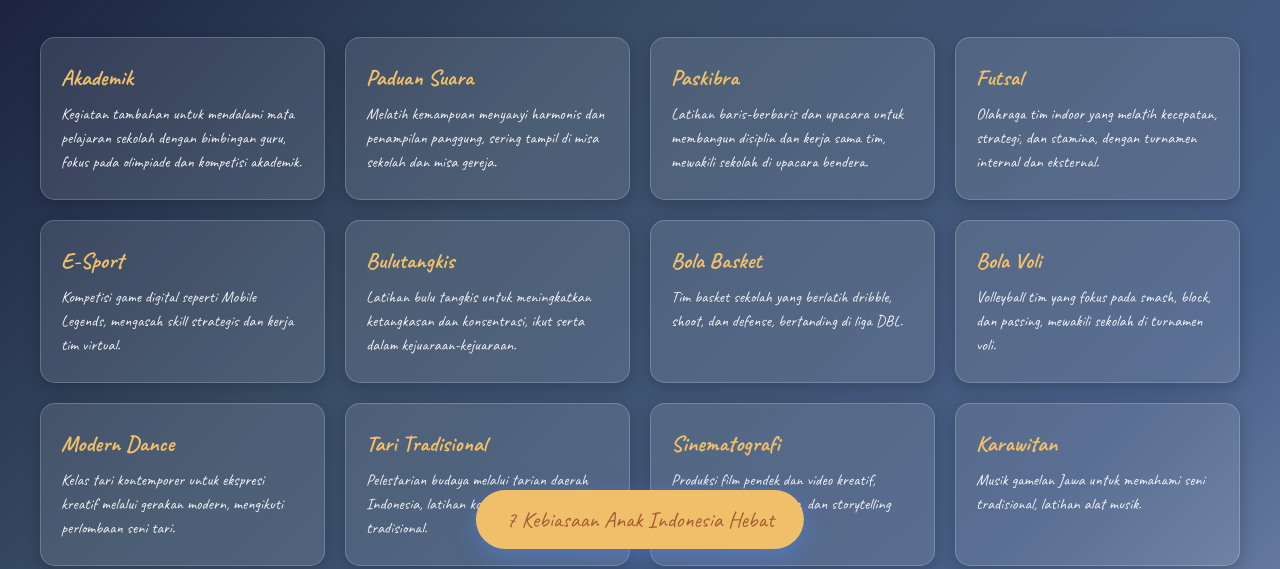
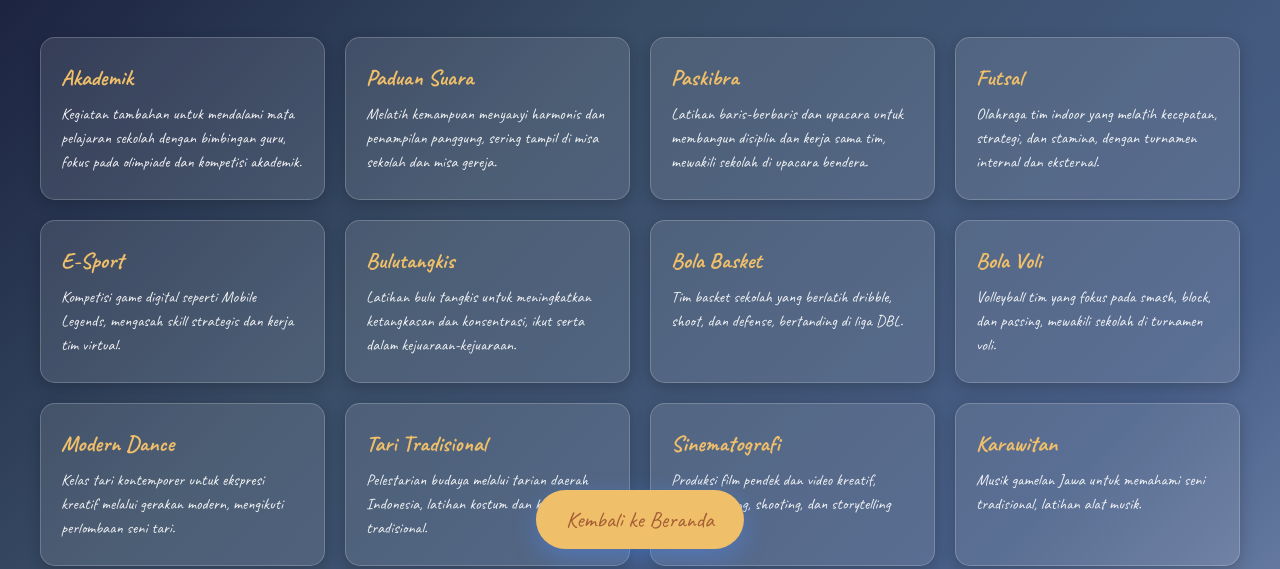
Before and after one commit to AnderBloiseCh/Website, a plain HTML site: page ekstrakulikuler.html in a window 1280 px wide. Shown: the part 231-800 px from the top of the page. Drawn offline with nearby package versions, Linux system fonts and the light colour scheme.

Commit message:
ekstrakulikuler.html

```diff
--- a/ekstrakulikuler.html
+++ b/ekstrakulikuler.html
@@ -484,7 +484,7 @@
 </div>  <!-- Closing .ekstra-grid – Penting untuk struktur! -->
         </div>
 
-   <a href="7kebiasaan.html" class="btn">7 Kebiasaan Anak Indonesia Hebat</a>
+   <a href="index.html" class="btn">Kembali ke Beranda</a>
 
     <footer>
         &copy; Project Kokulikuler 2025. Tim UNOSA.
```
